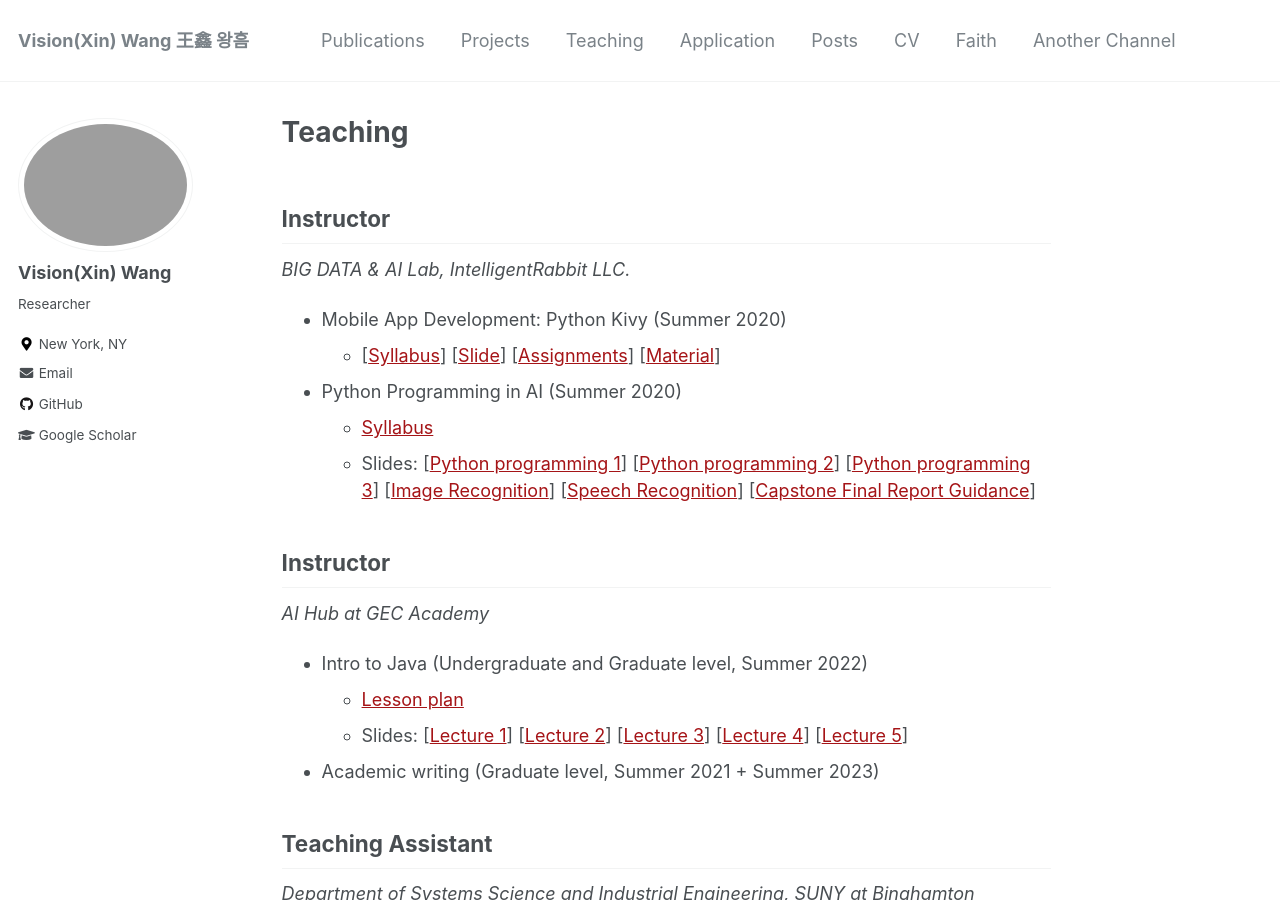
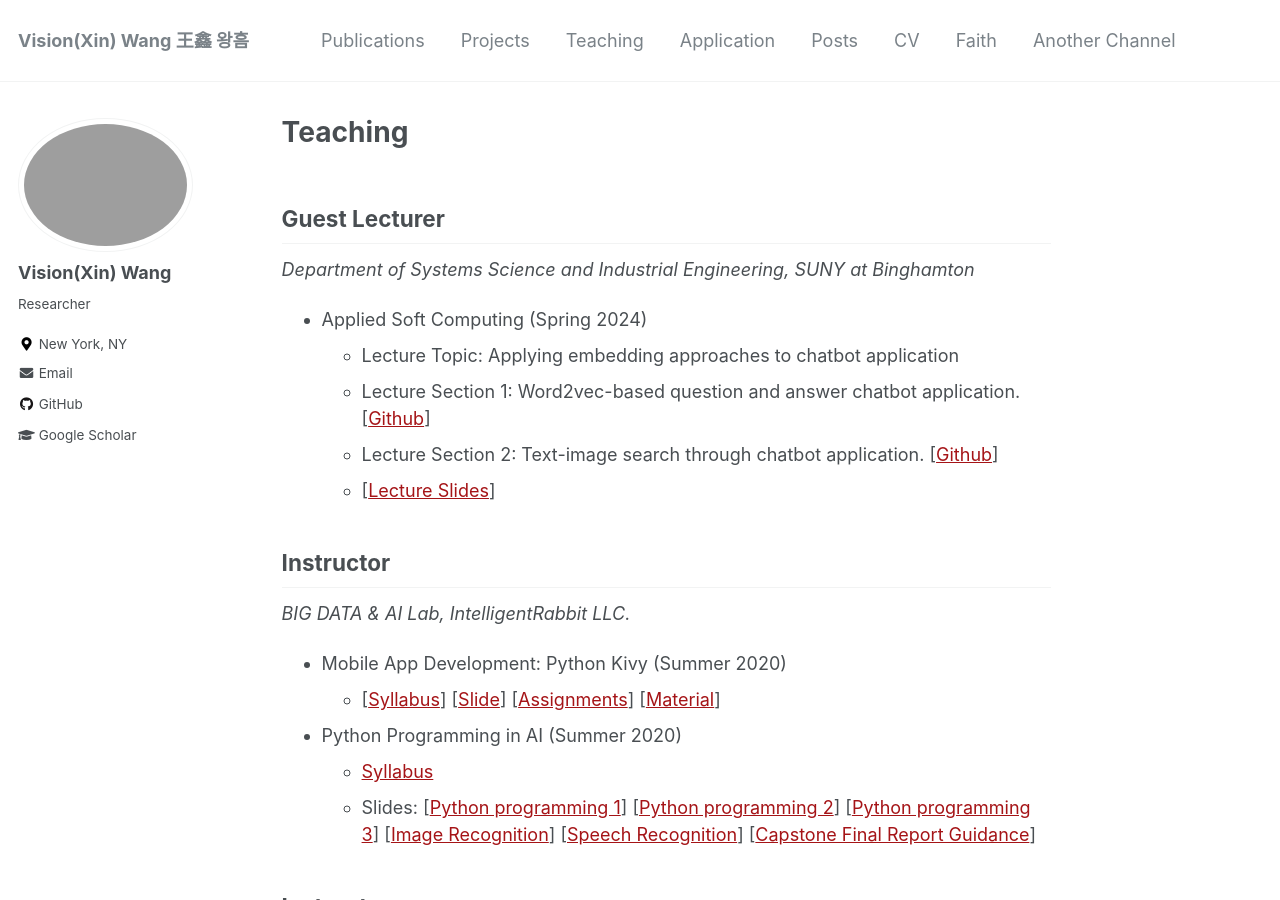
Before and after one commit to xin-wang-kr/xin-wang-kr.github.io, a Jekyll site: the page built from _pages/teaching.md, in a window 1280 px wide and 900 px high. Built offline with Jekyll 4.4.1, drawn with Linux system fonts in a browser that asks for light colours.

Commit message:
Update teaching.md

```diff
--- a/_pages/teaching.md
+++ b/_pages/teaching.md
@@ -2,6 +2,14 @@
 permalink: /teaching/
 title: "Teaching"
 ---
+
+## Guest Lecturer
+*Department of Systems Science and Industrial Engineering, SUNY at Binghamton*
+- Applied Soft Computing (Spring 2024)
+    - Lecture Topic: Applying embedding approaches to chatbot application
+    - Lecture Section 1: Word2vec-based question and answer chatbot application. [[Github](https://github.com/xin-wang-kr/word2vec-chatbot-lecture)]
+    - Lecture Section 2: Text-image search through chatbot application. [[Github](https://github.com/xin-wang-kr/text-image-search-lecture)]
+    - [[Lecture Slides](/files/pdf/teaching/Guest-Lecture-Slides.pdf)]
 
 ## Instructor
 *BIG DATA & AI Lab, IntelligentRabbit LLC.*
```
